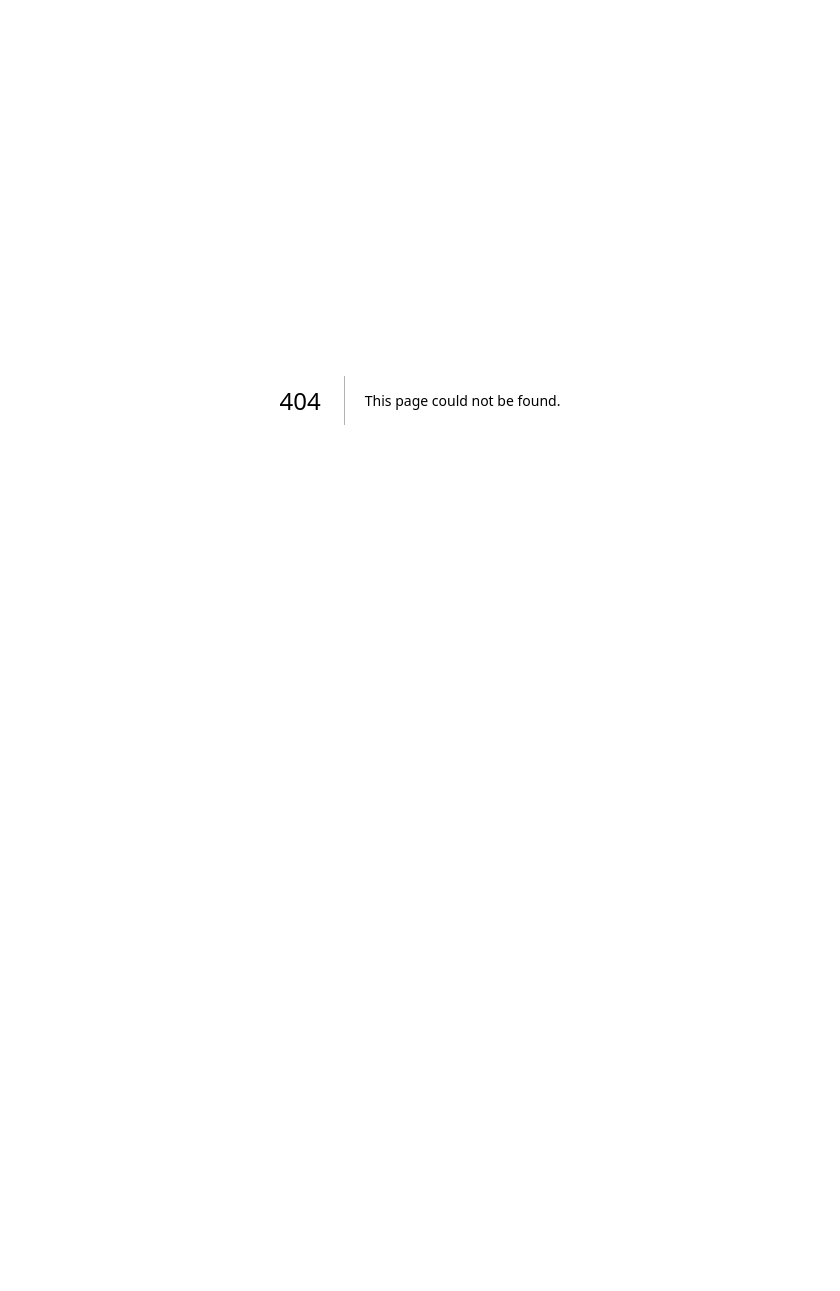
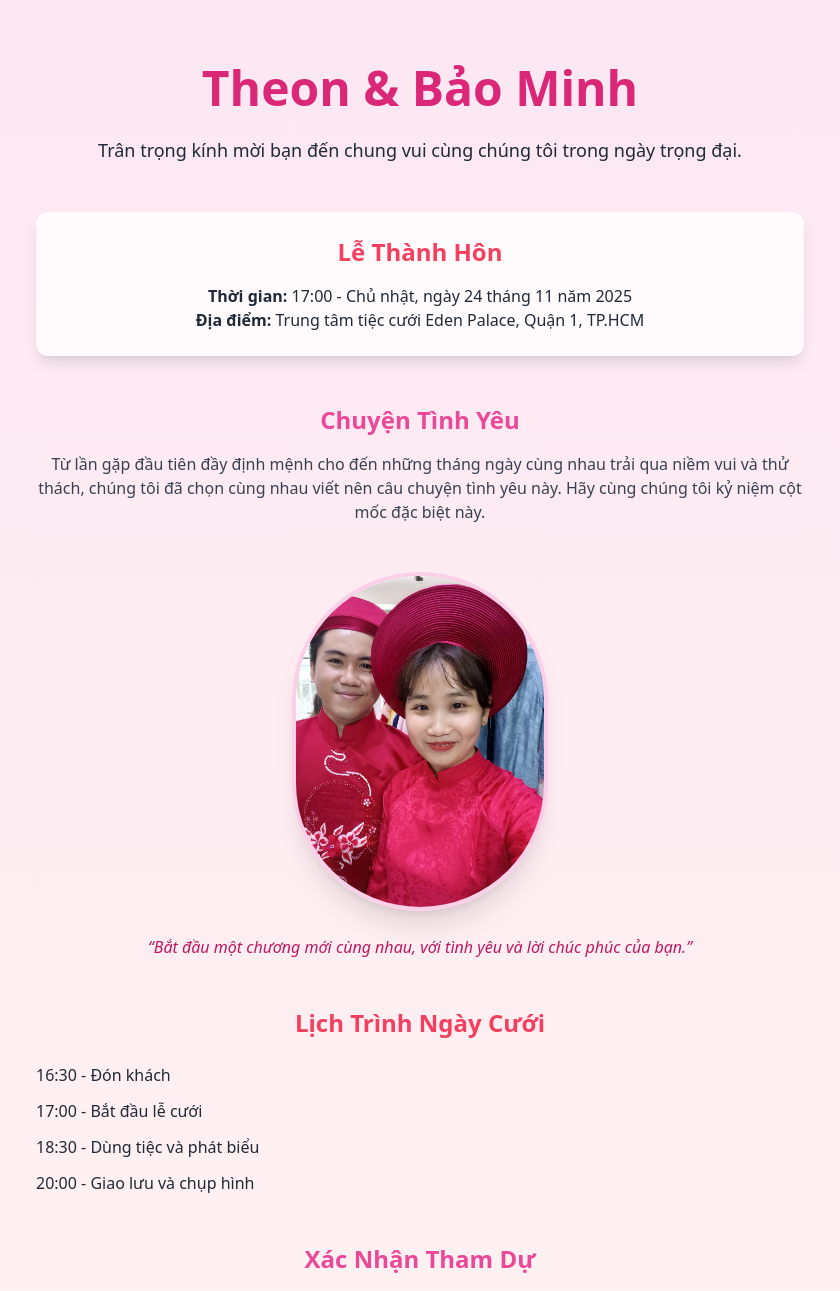
Before and after one commit to TRI-HM/my_website.dev, a Next.js app: page /wedding in a window 1280 px wide. Before the commit this address had no page. Shown: the top 1291 px of the page, without its empty margins (220-1060 px from the left). Before the commit the page ends 800 px from the top, so only its background shows below. Built offline with nearby package versions, Linux system fonts and the light colour scheme.

Commit message:
feat: wedding page

```diff
--- /dev/null
+++ b/app/wedding/components/coupleImage/page.tsx
@@ -0,0 +1,19 @@
+import Image from "next/image";
+
+export default function CoupleImageSection() {
+  return (
+    <section className="mb-12 animate-fade-in delay-300">
+      <Image
+        src="/images/wedding/wedding1.jpg"
+        alt="Wedding Couple"
+        className="mx-auto w-64 rounded-full shadow-xl border-4 border-pink-200"
+        width={1920}
+        height={2560}
+      />
+      <p className="mt-6 text-pink-700 italic">
+        &ldquo;Bắt đầu một chương mới cùng nhau, với tình yêu và lời chúc phúc
+        của bạn.&rdquo;
+      </p>
+    </section>
+  );
+}
--- /dev/null
+++ b/app/wedding/components/eventInfo/page.tsx
@@ -0,0 +1,16 @@
+export default function EventInfoSection() {
+  return (
+    <section className="bg-white/80 backdrop-blur-md rounded-xl shadow-lg p-6 mb-12 animate-fade-in delay-200">
+      <h2 className="text-2xl font-semibold text-rose-500 mb-4">
+        Lễ Thành Hôn
+      </h2>
+      <p>
+        <strong>Thời gian:</strong> 17:00 - Chủ nhật, ngày 24 tháng 11 năm 2025
+      </p>
+      <p>
+        <strong>Địa điểm:</strong> Trung tâm tiệc cưới Eden Palace, Quận 1,
+        TP.HCM
+      </p>
+    </section>
+  );
+}
--- /dev/null
+++ b/app/wedding/components/footer/page.tsx
@@ -0,0 +1,10 @@
+export default function FooterSection() {
+  return (
+    <footer className="mt-16 pt-6 border-t text-center text-sm text-gray-500 animate-fade-in delay-500">
+      <p>Liên hệ: Mr. Theon - 0909 999 999 | Ms. Minh - 0908 888 888</p>
+      <p className="mt-2">
+        Cảm ơn bạn đã cùng chúng tôi chia sẻ khoảnh khắc này!
+      </p>
+    </footer>
+  );
+}
--- /dev/null
+++ b/app/wedding/components/hero/page.tsx
@@ -0,0 +1,13 @@
+export default function HeroSection() {
+  return (
+    <section className="mb-12">
+      <h1 className="text-5xl font-bold text-pink-600 mb-6 animate-fade-in">
+        Theon & Bảo Minh
+      </h1>
+      <p className="text-lg animate-fade-in delay-100">
+        Trân trọng kính mời bạn đến chung vui cùng chúng tôi trong ngày trọng
+        đại.
+      </p>
+    </section>
+  );
+}
--- /dev/null
+++ b/app/wedding/components/loveStory/page.tsx
@@ -0,0 +1,14 @@
+export default function LoveStorySection() {
+  return (
+    <section className="mb-12 animate-fade-in delay-300">
+      <h2 className="text-2xl font-semibold text-pink-500 mb-4">
+        Chuyện Tình Yêu
+      </h2>
+      <p className="text-base text-gray-700">
+        Từ lần gặp đầu tiên đầy định mệnh cho đến những tháng ngày cùng nhau
+        trải qua niềm vui và thử thách, chúng tôi đã chọn cùng nhau viết nên câu
+        chuyện tình yêu này. Hãy cùng chúng tôi kỷ niệm cột mốc đặc biệt này.
+      </p>
+    </section>
+  );
+}
--- /dev/null
+++ b/app/wedding/components/map/page.tsx
@@ -0,0 +1,21 @@
+export default function MapSection() {
+  return (
+    <section className="mt-12 animate-fade-in delay-500">
+      <h2 className="text-2xl font-semibold text-pink-500 mb-4">Bản Đồ</h2>
+      <div className="w-full h-64 mb-4">
+        <iframe
+          src="https://www.google.com/maps/embed?pb=!1m14!1m8!1m3!1d1949.4395092990421!2d109.1199995!3d12.2564655!3m2!1i1024!2i768!4f13.1!3m3!1m2!1s0x31705cf4a682fa3f%3A0xf6e1499fabcdc362!2zVHJ1bmcgVMOibSBUaeG7h2MgQ8aw4bubaSBQaMO6YyBUaOG7i25oIEFu!5e0!3m2!1svi!2s!4v1750483997322!5m2!1svi!2s"
+          className="w-full h-full rounded-md border"
+          allowFullScreen
+          loading="lazy"></iframe>
+      </div>
+      <a
+        href="https://maps.app.goo.gl/ppukfMweT6WzTQDn8"
+        target="_blank"
+        rel="noopener noreferrer"
+        className="inline-block bg-pink-600 text-white px-6 py-2 rounded-full hover:bg-pink-700 transition">
+        Xem trên Google Maps
+      </a>
+    </section>
+  );
+}
--- /dev/null
+++ b/app/wedding/components/rsvpFrom/page.tsx
@@ -0,0 +1,31 @@
+export default function RSVPSection() {
+  return (
+    <section className="mb-12 animate-fade-in delay-300">
+      <h2 className="text-2xl font-semibold text-pink-500 mb-4">
+        Xác Nhận Tham Dự
+      </h2>
+      <form className="space-y-4 max-w-md mx-auto">
+        <input
+          type="text"
+          placeholder="Họ và tên"
+          className="w-full p-3 border rounded-md"
+        />
+        <input
+          type="text"
+          placeholder="Số lượng người tham dự"
+          className="w-full p-3 border rounded-md"
+        />
+        <textarea
+          placeholder="Lời nhắn (tuỳ chọn)"
+          className="w-full p-3 border rounded-md"
+          rows={3}
+        />
+        <button
+          type="submit"
+          className="bg-pink-600 text-white px-6 py-2 rounded-full hover:bg-pink-700 transition">
+          Gửi xác nhận
+        </button>
+      </form>
+    </section>
+  );
+}
--- /dev/null
+++ b/app/wedding/components/timeline/page.tsx
@@ -0,0 +1,23 @@
+export default function TimelineSection() {
+  return (
+    <section className="mb-12 animate-fade-in delay-300">
+      <h2 className="text-2xl font-semibold text-rose-500 mb-6">
+        Lịch Trình Ngày Cưới
+      </h2>
+      <ul className="text-left space-y-3">
+        <li>
+          <span className="font-medium">16:30</span> - Đón khách
+        </li>
+        <li>
+          <span className="font-medium">17:00</span> - Bắt đầu lễ cưới
+        </li>
+        <li>
+          <span className="font-medium">18:30</span> - Dùng tiệc và phát biểu
+        </li>
+        <li>
+          <span className="font-medium">20:00</span> - Giao lưu và chụp hình
+        </li>
+      </ul>
+    </section>
+  );
+}
--- /dev/null
+++ b/app/wedding/components/wishes/page.tsx
@@ -0,0 +1,26 @@
+export default function WishesSection() {
+  return (
+    <section className="mb-12 animate-fade-in delay-300">
+      <h2 className="text-2xl font-semibold text-pink-500 mb-4">
+        Gửi Lời Chúc
+      </h2>
+      <form className="space-y-4 max-w-md mx-auto">
+        <input
+          type="text"
+          placeholder="Tên của bạn"
+          className="w-full p-3 border rounded-md"
+        />
+        <textarea
+          placeholder="Lời chúc dành cho cô dâu chú rể"
+          className="w-full p-3 border rounded-md"
+          rows={4}
+        />
+        <button
+          type="submit"
+          className="bg-pink-600 text-white px-6 py-2 rounded-full hover:bg-pink-700 transition">
+          Gửi lời chúc
+        </button>
+      </form>
+    </section>
+  );
+}
--- /dev/null
+++ b/app/wedding/layout.tsx
@@ -0,0 +1,13 @@
+"use client";
+// src/app/wedding/layout.tsx
+export default function WeddingLayout({
+  children,
+}: {
+  children: React.ReactNode;
+}) {
+  return (
+    <html lang="vi">
+      <body className="bg-rose-50 font-serif">{children}</body>
+    </html>
+  );
+}
--- /dev/null
+++ b/app/wedding/page.tsx
@@ -0,0 +1,27 @@
+import CoupleImageSection from "./components/coupleImage/page";
+import EventInfoSection from "./components/eventInfo/page";
+import FooterSection from "./components/footer/page";
+import HeroSection from "./components/hero/page";
+import LoveStorySection from "./components/loveStory/page";
+import MapSection from "./components/map/page";
+import RSVPSection from "./components/rsvpFrom/page";
+import TimelineSection from "./components/timeline/page";
+import WishesSection from "./components/wishes/page";
+
+export default function WeddingPage() {
+  return (
+    <div className="min-h-screen bg-gradient-to-b from-pink-100 via-rose-50 to-white text-gray-800 font-sans text-center px-6 py-16">
+      <div className="max-w-3xl mx-auto">
+        <HeroSection />
+        <EventInfoSection />
+        <LoveStorySection />
+        <CoupleImageSection />
+        <TimelineSection />
+        <RSVPSection />
+        <WishesSection />
+        <MapSection />
+        <FooterSection />
+      </div>
+    </div>
+  );
+}
--- a/tailwind.config.ts
+++ b/tailwind.config.ts
@@ -12,6 +12,19 @@ export default {
         background: "var(--background)",
         foreground: "var(--foreground)",
       },
+      keyframes: {
+        'fade-in': {
+          '0%': { opacity: '0', transform: 'translateY(20px)' },
+          '100%': { opacity: '1', transform: 'translateY(0)' },
+        }
+      },
+      animation: {
+        'fade-in': 'fade-in 1s ease forwards',
+        'fade-in-delay-100': 'fade-in 1s ease forwards 0.1s',
+        'fade-in-delay-200': 'fade-in 1s ease forwards 0.2s',
+        'fade-in-delay-300': 'fade-in 1s ease forwards 0.3s',
+        'fade-in-delay-500': 'fade-in 1s ease forwards 0.5s',
+      }
     },
   },
   plugins: [],
```
Also changed, not shown: public/images/wedding/wedding1.jpg (added).
